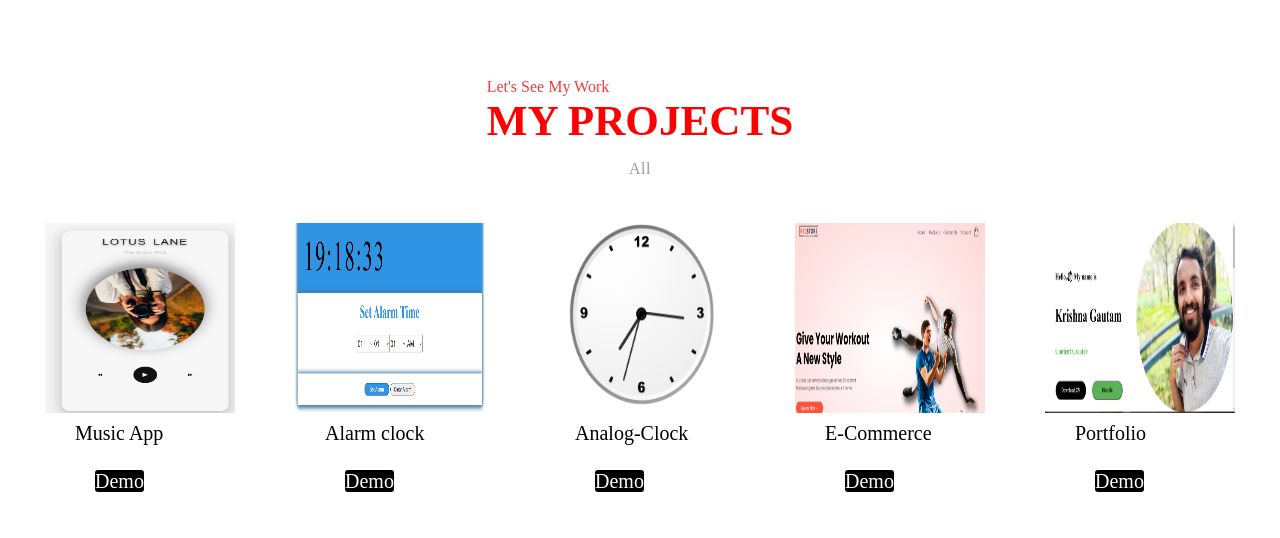
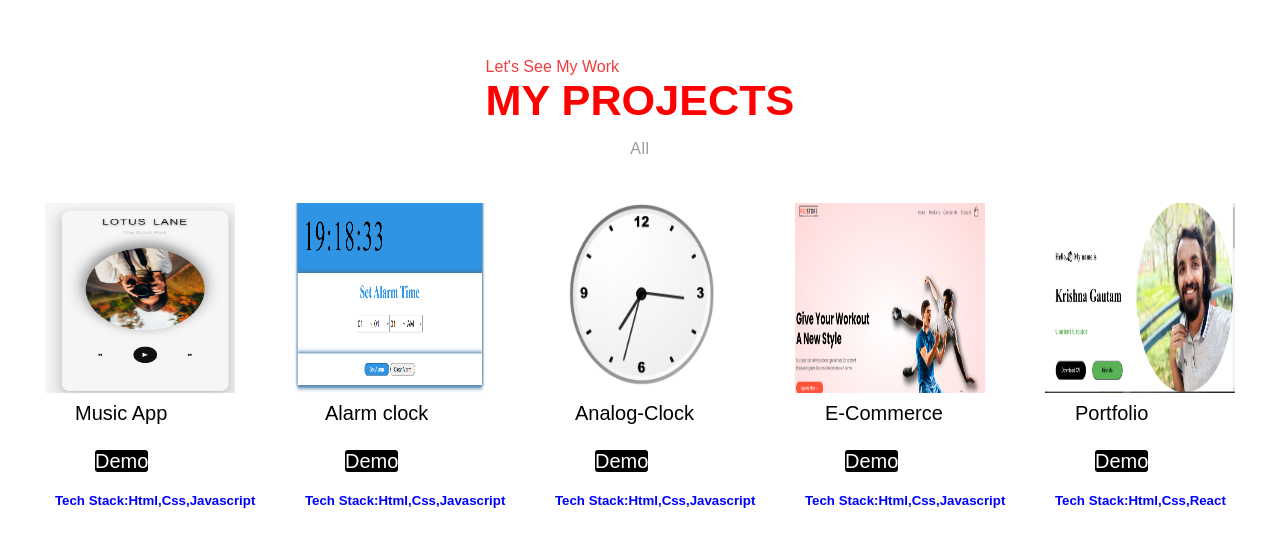
Before and after one commit to gautamkrishna01/Portfolio, a React (Create React App) app: page / in a window 1280 px wide. Shown: the part 2582-3120 px from the top of the page. Built offline with nearby package versions, Linux system fonts and the light colour scheme.

Commit message:
changes files

```diff
--- a/src/Component/Intro/intro.css
+++ b/src/Component/Intro/intro.css
@@ -2,7 +2,7 @@
 {
     margin: 0;
     padding: 0;
-    /* font-family: cursive; */
+     font-family: sans-serif;
 }
 .i
 {
--- a/src/Component/Project/Project.jsx
+++ b/src/Component/Project/Project.jsx
@@ -21,31 +21,35 @@ export const Project = () => {
              <img src={Music} />
              <p>Music App</p>
              <a href="https://gautamkrishna01.github.io/Music-_App/">  Demo </a>
+             <h5 className="techstack">Tech Stack:Html,Css,Javascript</h5>
+           </div>
 
-
-           </div>
            <div className="project-box">
              <img src={Alarm} />
              <p>Alarm clock</p>
              <a href="https://gautamkrishna01.github.io/Alarm-Clock/" className="demo">  Demo </a>
+             <h5 className="techstack">Tech Stack:Html,Css,Javascript</h5>
 
            </div>
            <div className="project-box">
              <img src={Analog} />
              <p>Analog-Clock</p>
              <a href="https://gautamkrishna01.github.io/Analog-clock/">Demo </a>
+             <h5 className="techstack">Tech Stack:Html,Css,Javascript</h5>
 
            </div>
            <div className="project-box">
              <img src={Commerce} />
              <p>E-Commerce</p>
              <a href="https://gautamkrishna01.github.io/E-Commerce/"> Demo </a>
+             <h5 className="techstack">Tech Stack:Html,Css,Javascript</h5>
 
            </div>
            <div className="project-box">
              <img src={Me} />
              <p>Portfolio</p>
              <a href="gautamkrishna01.github.io/Portfolio">  Demo </a>
+             <h5 className="techstack">Tech Stack:Html,Css,React</h5>
 
            </div>
           </div>
--- a/src/Component/Project/project.css
+++ b/src/Component/Project/project.css
@@ -70,3 +70,9 @@
     color: white;
     border-radius: 3px;
 }
+.techstack
+{
+    margin-left: 40px;
+    margin-top: 20px;
+    color:blue;
+}
```
